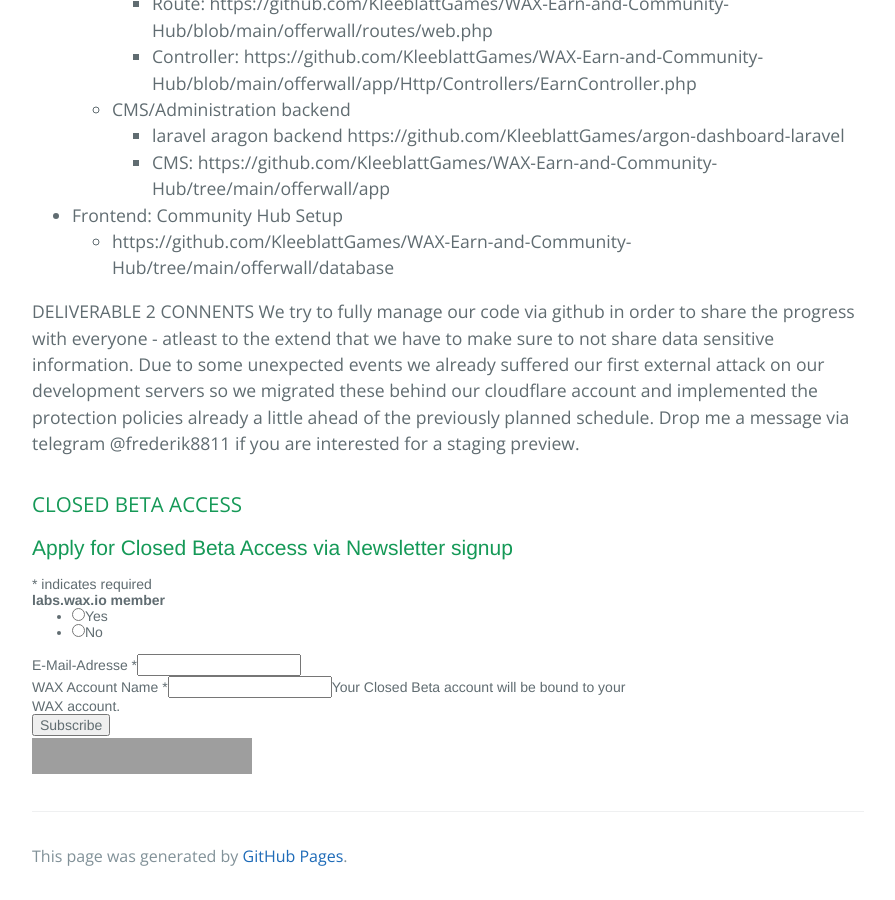
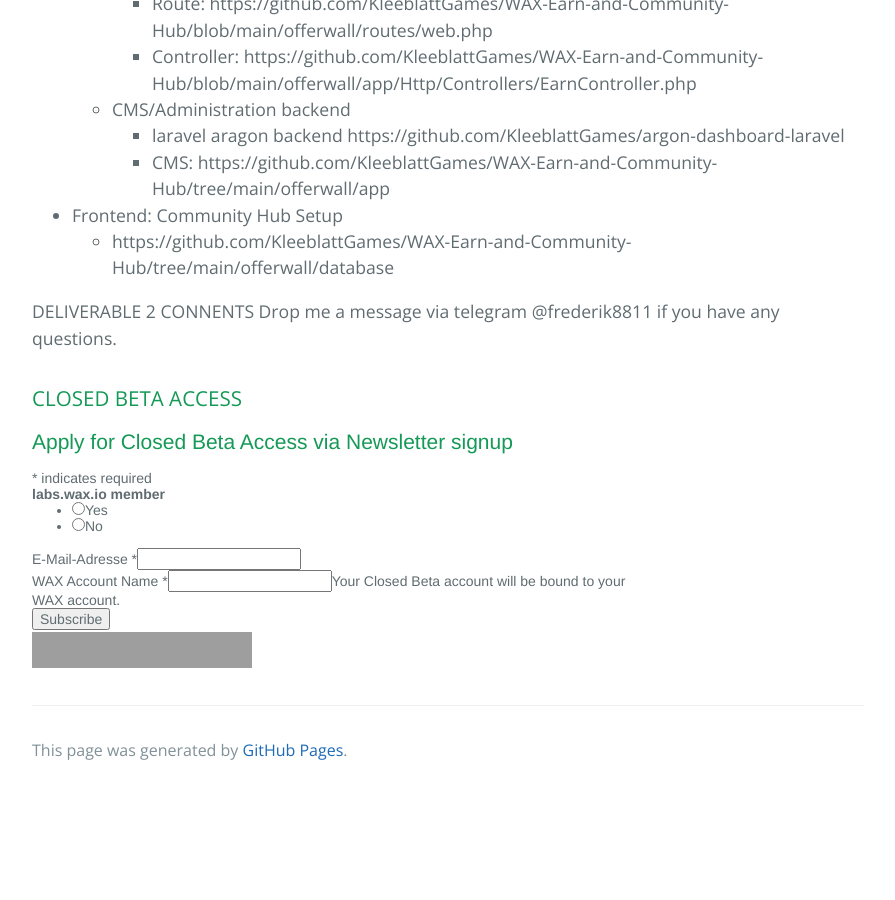
Before and after one commit to KleeblattGames/KleeblattGames.github.io, a Jekyll site: the page built from index.md, in a window 1280 px wide and 900 px high, scrolled down 751 px, cut to the strip 0-900 px from the top of the window. Shown: the whole strip, without its empty margins (192-1087 px from the left). Built offline with Jekyll 4.4.1, drawn with Linux system fonts in a browser that asks for light colours; comment, search, counter and statistics services are not loaded; after the commit the page ends 1545 px from its top, so only the background shows below that; grey boxes are pictures that could not be loaded.

Commit message:
Update index.md

```diff
--- a/index.md
+++ b/index.md
@@ -25,7 +25,7 @@
       - https://github.com/KleeblattGames/WAX-Earn-and-Community-Hub/tree/main/offerwall/database
 
 DELIVERABLE 2 CONNENTS
-We try to fully manage our code via github in order to share the progress with everyone - atleast to the extend that we have to make sure to not share data sensitive information. Due to some unexpected events we already suffered our first external attack on our development servers so we migrated these behind our cloudflare account and implemented the protection policies already a little ahead of the previously planned schedule. Drop me a message via telegram @frederik8811 if you are interested for a staging preview.
+Drop me a message via telegram @frederik8811 if you have any questions.
 
 
 
```
